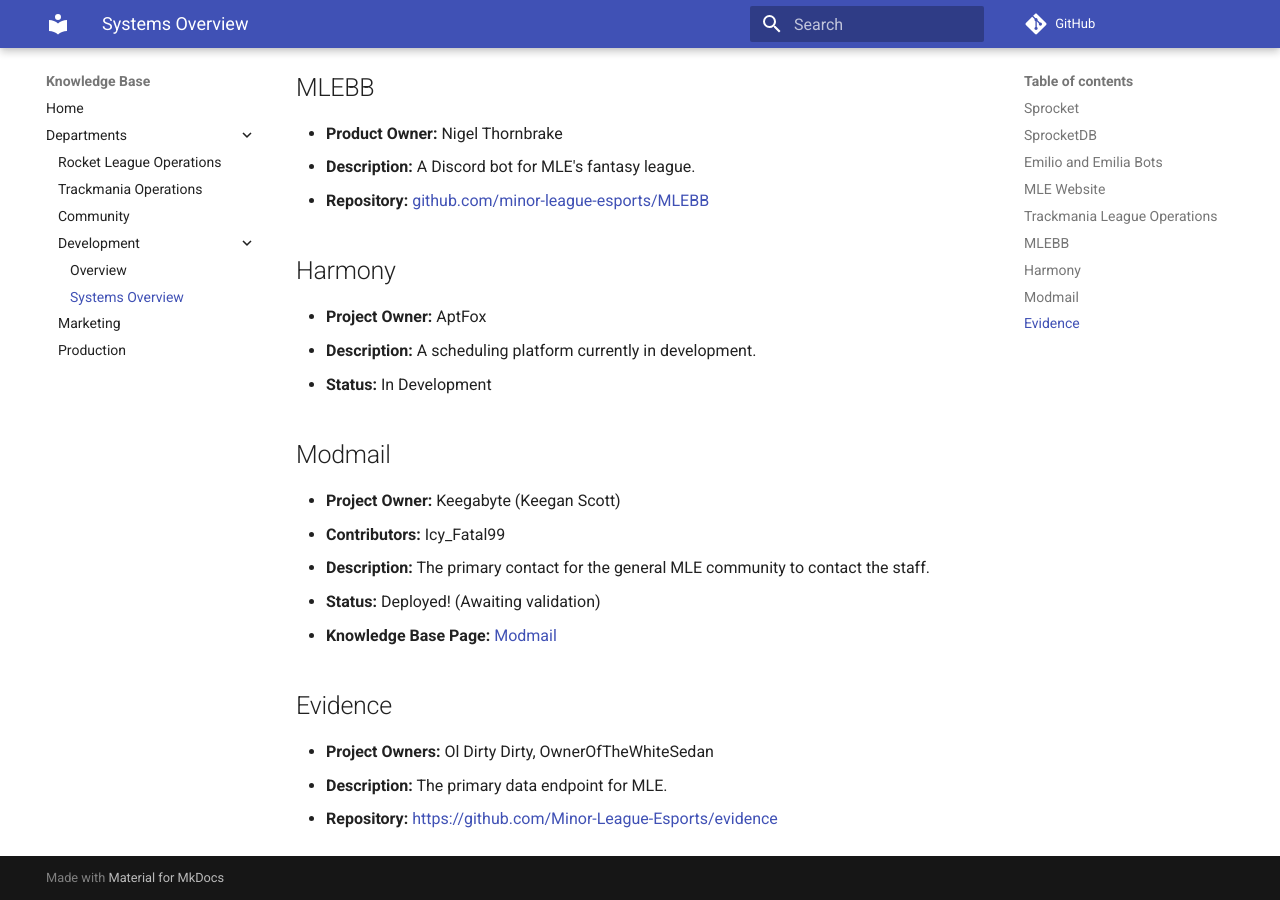
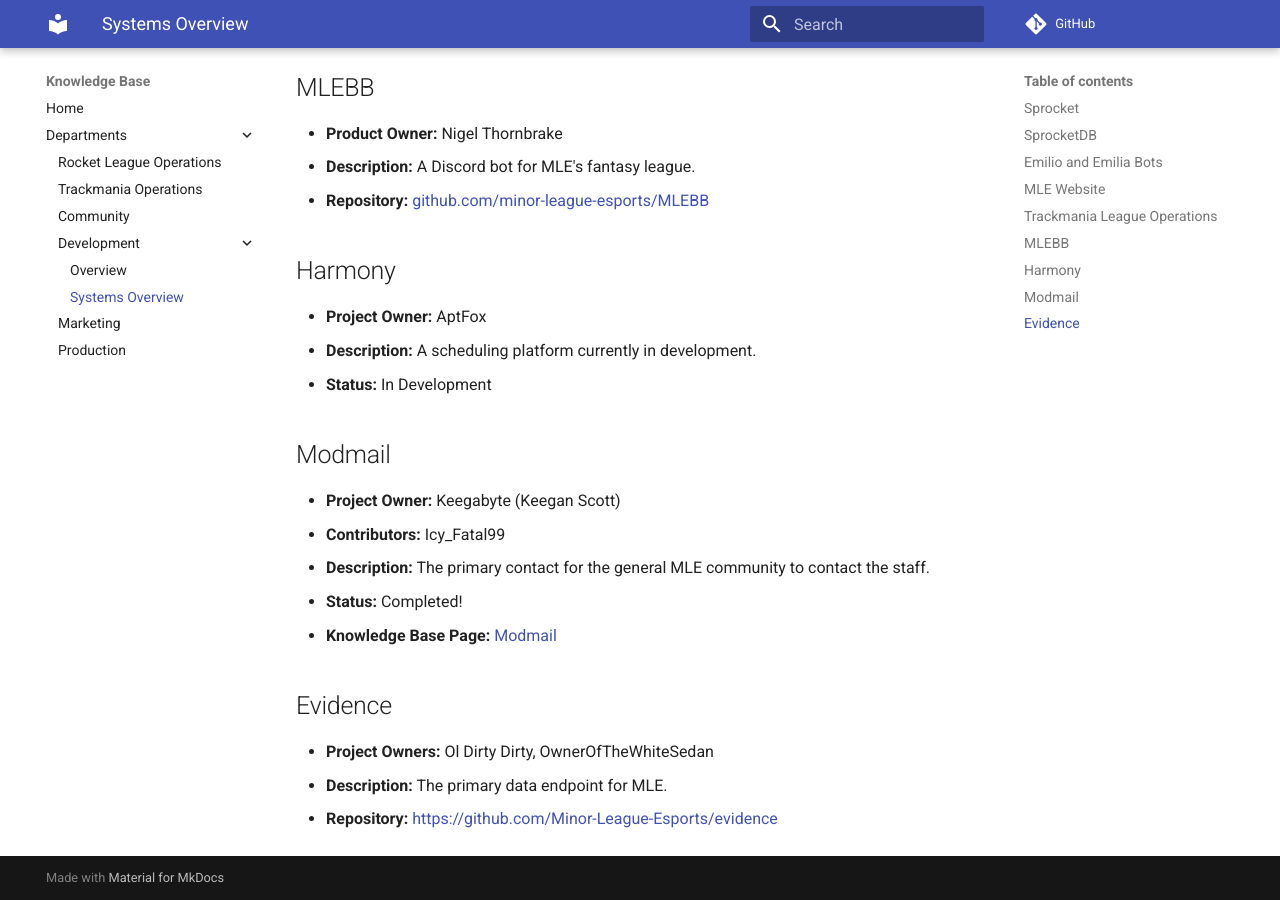
Before and after one commit to Minor-League-Esports/knowledgeBase, an MkDocs documentation site: the page built from docs/departments/systems-overview.md, in a window 1280 px wide and 900 px high, scrolled down 1112 px. Built offline with MkDocs 1.6.1 and Material for MkDocs 9.7.7, drawn with Linux system fonts in a browser that asks for light colours; comment, search, counter and statistics services are not loaded.

Commit message:
Update Modmail status to 'Completed!'

```diff
--- a/docs/departments/systems-overview.md
+++ b/docs/departments/systems-overview.md
@@ -40,7 +40,7 @@
 - **Project Owner:** Keegabyte (Keegan Scott)
 - **Contributors:** Icy_Fatal99
 - **Description:** The primary contact for the general MLE community to contact the staff.
-- **Status:** Deployed! (Awaiting validation)
+- **Status:** Completed!
 - **Knowledge Base Page:** [Modmail](modmail.md)
 
 ## Evidence
```
